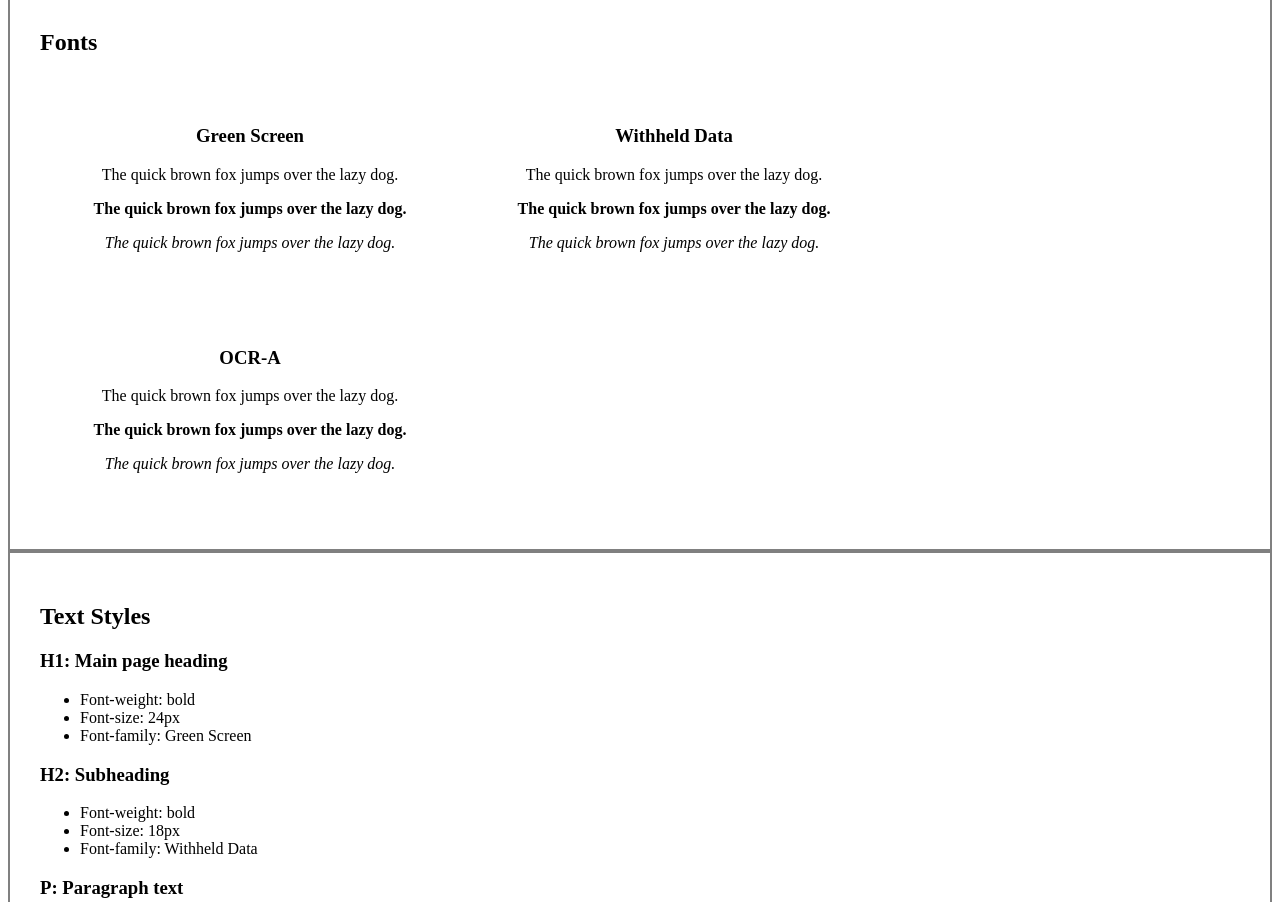
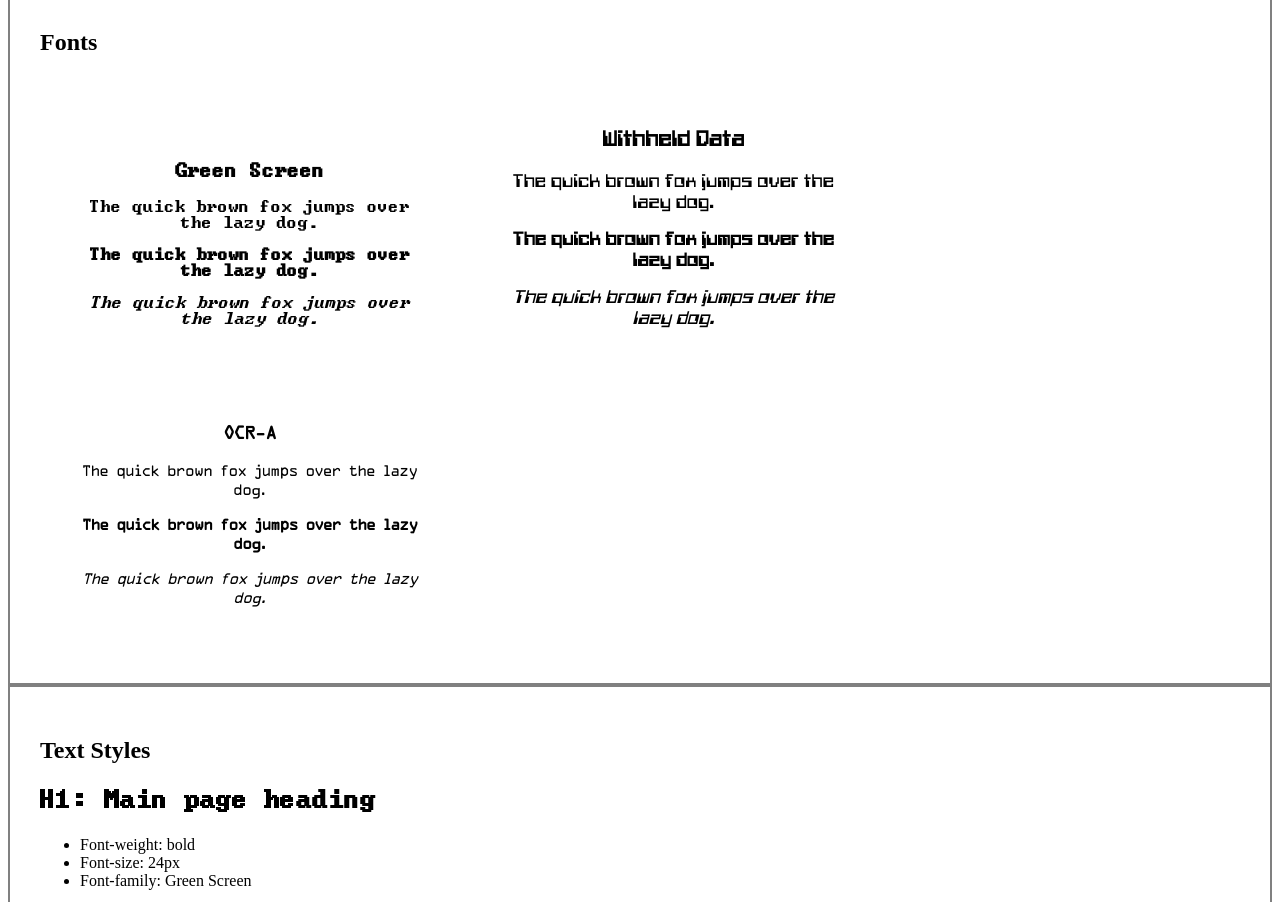
Before and after one commit to MeatSim/website-design-system, a plain HTML site: page index.html in a window 1280 px wide. Shown: the part 540-1442 px from the top of the page. Drawn offline with Linux system fonts and the light colour scheme; files whose address does not match are found by name.

Commit message:
Add font and text style styling

```diff
--- a/styles.css
+++ b/styles.css
@@ -50,3 +50,31 @@ div {
 .gray {
     background-color: gray;
 }
+
+.green-screen {
+    font-family: "Green Screen";
+}
+
+.withheld-data {
+    font-family: "Withheld Data";
+}
+
+.ocr-a {
+    font-family: "OCR-A 2";
+}
+
+#h1 {
+    font-family: "Green Screen";
+    font-weight: bold;
+    font-size: 24px;
+}
+
+#h2 {
+    font-family: "Withheld Data";
+    font-weight: bold;
+    font-size: 18px;
+}
+
+#p {
+    font-family: "OCR-A 2";
+}
```
